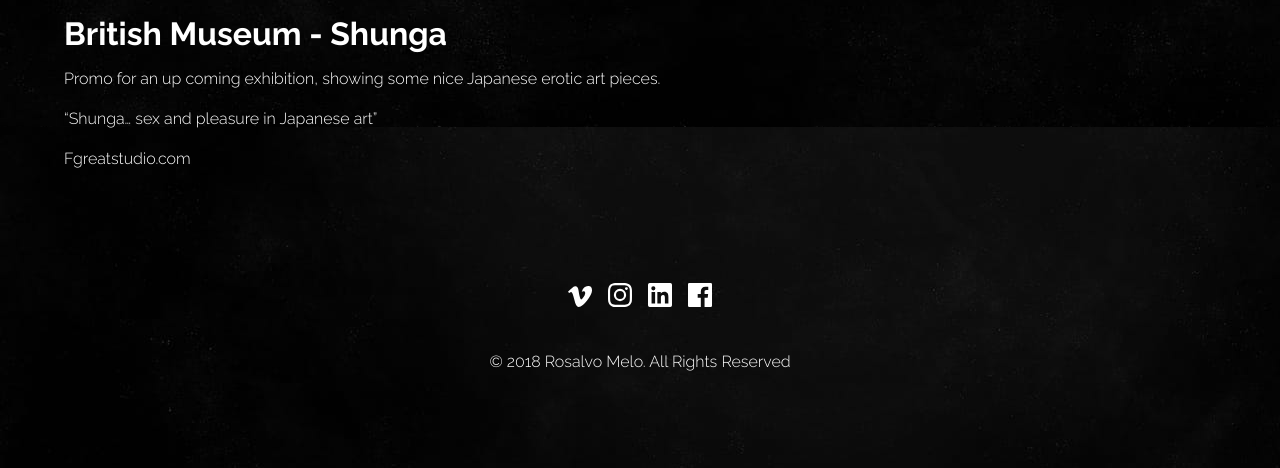
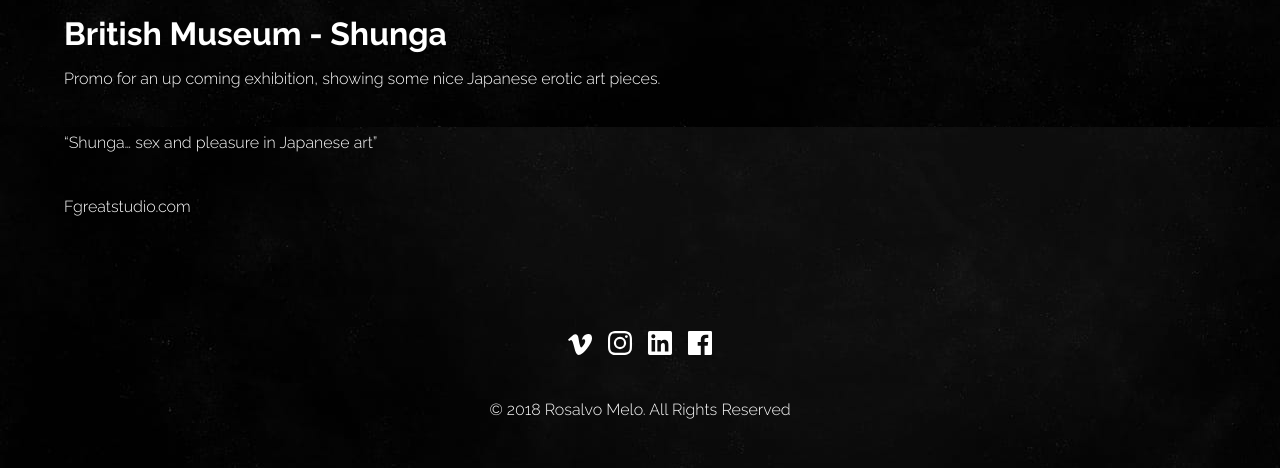
Before and after one commit to luisbraga/rosalvomelo, a Jekyll site: the page built from _projects/british-museum-shunga.markdown, in a window 1280 px wide. Shown: the part 946-1414 px from the top of the page. Built offline with Jekyll 4.4.1, drawn with Linux system fonts in a browser that asks for light colours; before the commit the page ends 1366 px from its top, so only the background shows below that.

```diff
--- a/_projects/british-museum-shunga.markdown
+++ b/_projects/british-museum-shunga.markdown
@@ -6,9 +6,9 @@ featured_video: 74658191
 thumbnail_image: "/uploads/SHUNGA.jpg"
 ---
 
-Promo for an up coming exhibition, showing some nice Japanese erotic art pieces.
+Promo for an up coming exhibition, showing some nice Japanese erotic art pieces.<br>
 
-"Shunga... sex and pleasure in Japanese art"
+<br>"Shunga... sex and pleasure in Japanese art"<br>
 
 
-Fgreatstudio.com
+<br>Fgreatstudio.com<br>
```
